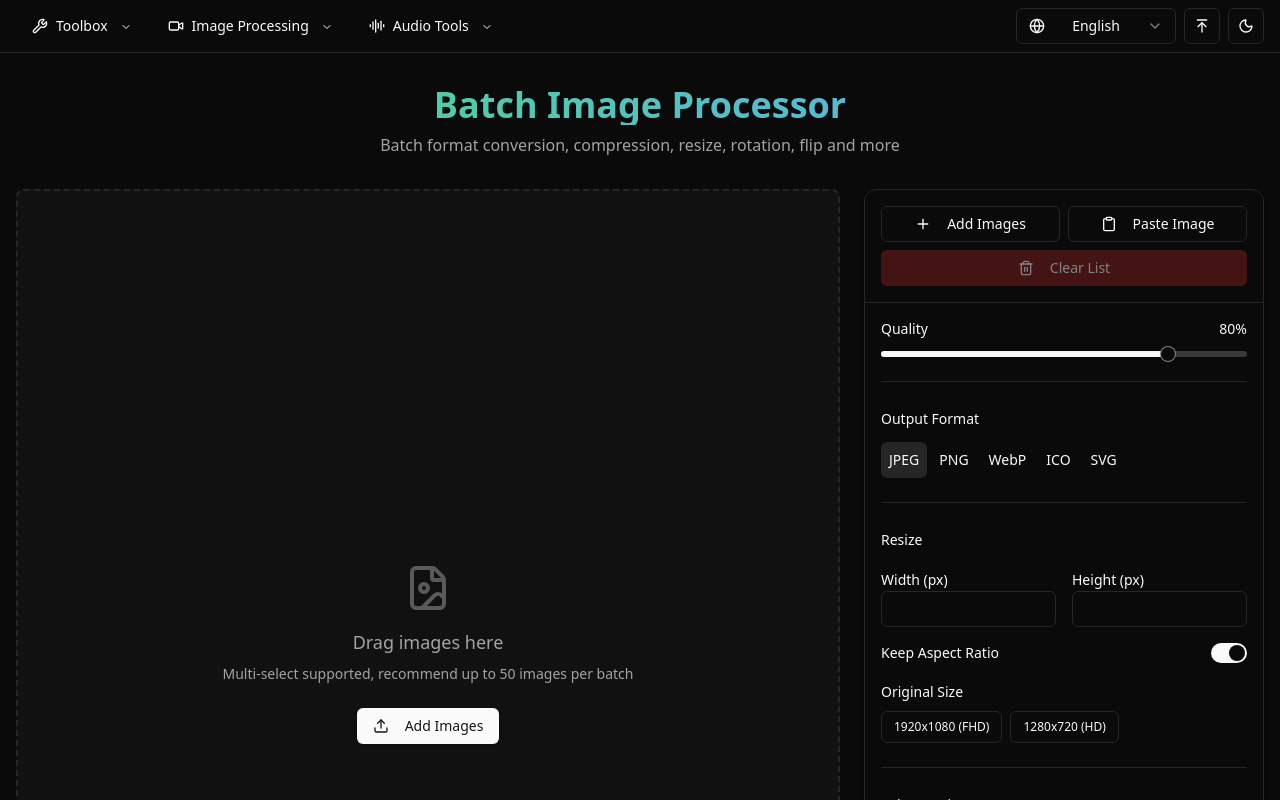
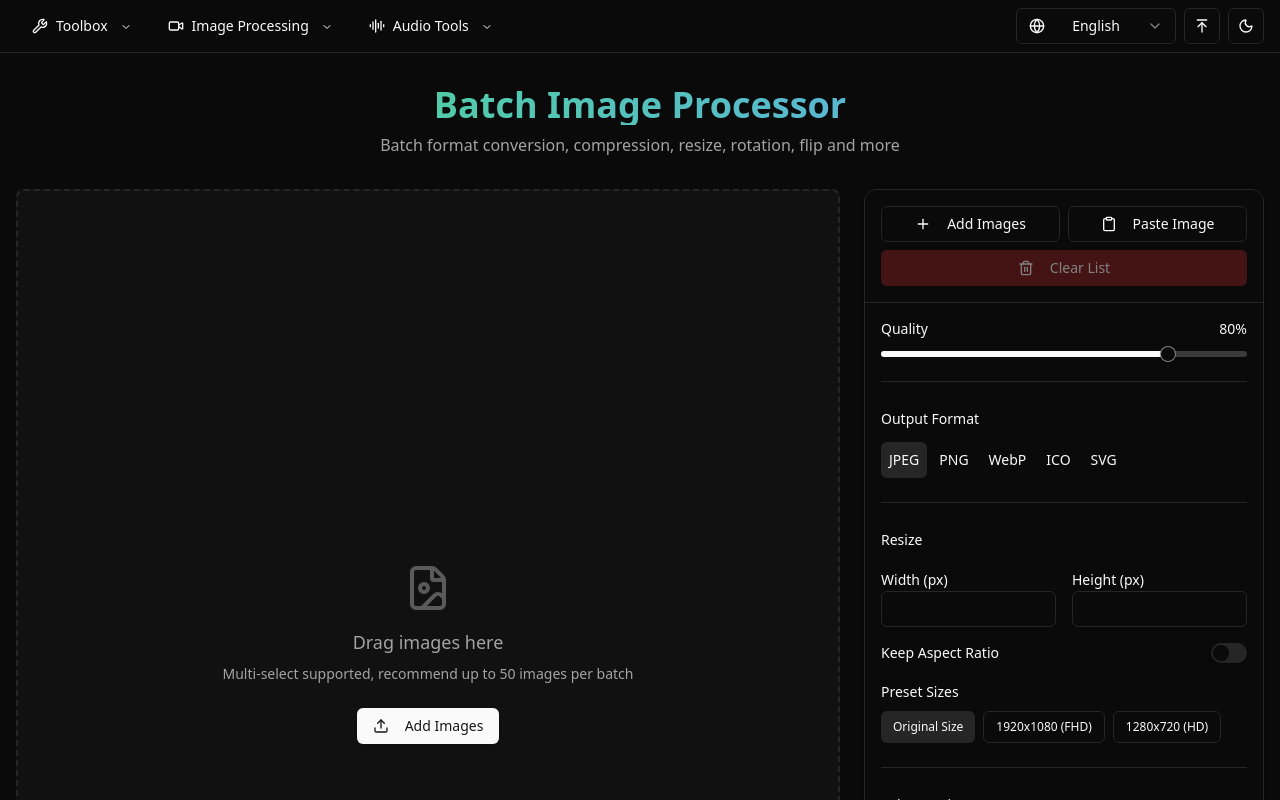
Before and after one commit to lxw15337674/bhwa233-web, a Next.js app: page /en/processor/batchimage in a window 1280 px wide. Shown: the top 800 px of the page. Built offline with nearby package versions, Linux system fonts and the light colour scheme.

Commit message:
feat: Rename original size label to preset sizes and add unified original size button

```diff
--- a/src/components/media-processor/shared/ResizeControl.tsx
+++ b/src/components/media-processor/shared/ResizeControl.tsx
@@ -136,17 +136,28 @@ export const ResizeControl: React.FC<ResizeControlProps> = ({
             </div>
 
             <div className="space-y-2 mt-4">
-                <Label>{t('imageProcessor.originalSize')}</Label>
+                <Label>{t('imageProcessor.presetSizes')}</Label>
                 <div className="flex flex-wrap gap-2">
-                    {inputMetadata && (
-                        <Button
-                            variant={isPresetActive(inputMetadata.width, inputMetadata.height) ? "secondary" : "outline"}
-                            size="sm"
-                            onClick={() => applyPreset(inputMetadata.width, inputMetadata.height)}
-                        >
-                            {t('imageProcessor.originalSize')}
-                        </Button>
-                    )}
+                    <Button
+                        variant={
+                            (inputMetadata && isPresetActive(inputMetadata.width, inputMetadata.height)) ||
+                            (!inputMetadata && currentWidth === 0 && currentHeight === 0)
+                                ? "secondary"
+                                : "outline"
+                        }
+                        size="sm"
+                        onClick={() => {
+                            if (inputMetadata) {
+                                applyPreset(inputMetadata.width, inputMetadata.height);
+                            } else {
+                                setCurrentWidth(0);
+                                setCurrentHeight(0);
+                                updateOptions({ targetWidth: null, targetHeight: null });
+                            }
+                        }}
+                    >
+                        {t('imageProcessor.originalSize')}
+                    </Button>
                     <Button
                         variant={isPresetActive(1920, 1080) ? "secondary" : "outline"}
                         size="sm"
--- a/src/utils/imageProcessor.ts
+++ b/src/utils/imageProcessor.ts
@@ -64,7 +64,7 @@ export const defaultImageOptions: ImageProcessingOptions = {
     scale: 1,
     targetWidth: null,
     targetHeight: null,
-    keepAspectRatio: true,
+    keepAspectRatio: false,
     rotation: 0,
     flipHorizontal: false,
     flipVertical: false,
```
